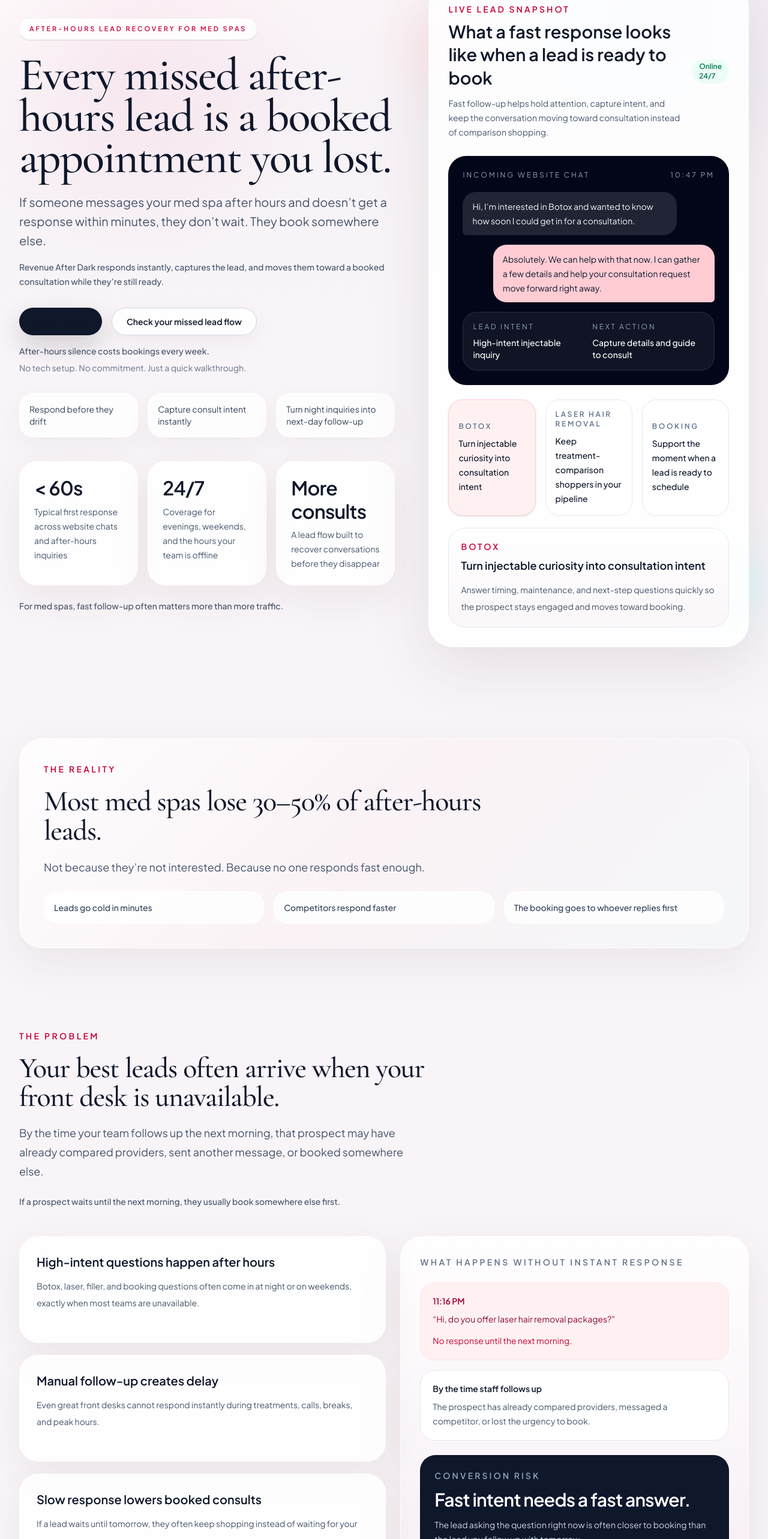
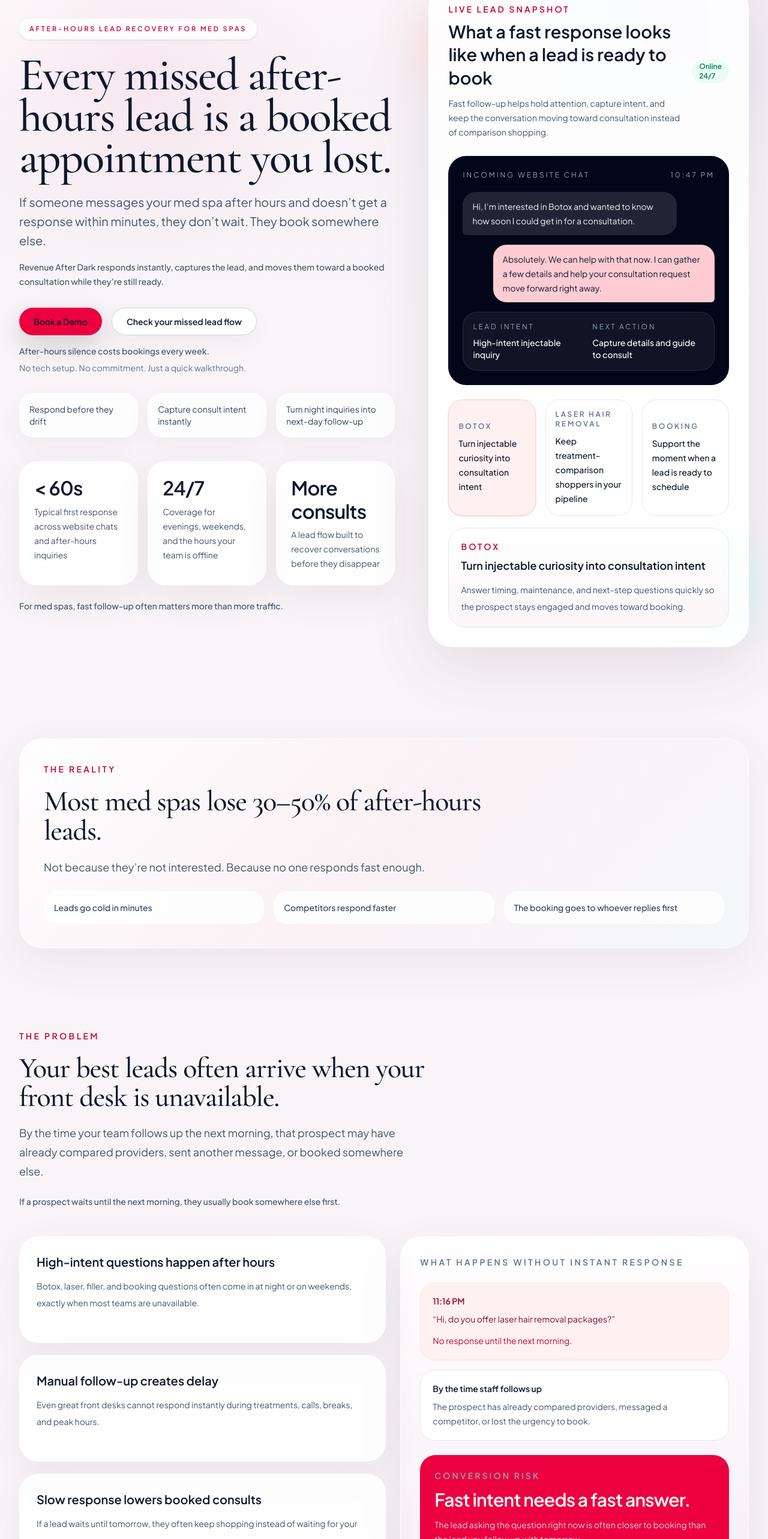
Before and after one commit to tryshone-dev/lead-system-site, a React (Vite) app: page / in a window 1280 px wide. Shown: the part 232-2798 px from the top of the page at 60% size. Built offline with nearby package versions, Linux system fonts and the light colour scheme.

Commit message:
fix button color

```diff
--- a/src/App.jsx
+++ b/src/App.jsx
@@ -569,7 +569,7 @@ export default function App() {
                   </div>
                 </div>
 
-                <div className="mt-6 rounded-[26px] bg-slate-900 p-6 text-white">
+                <div className="mt-6 rounded-[26px] bg-rose-600 p-6 text-white">
                   <p className="text-sm font-semibold uppercase tracking-[0.22em] text-slate-400">Conversion Risk</p>
                   <p className="mt-3 text-3xl font-semibold tracking-tight">Fast intent needs a fast answer.</p>
                   <p className="mt-3 text-sm leading-6 text-slate-300">
--- a/src/components/PrimaryButton.jsx
+++ b/src/components/PrimaryButton.jsx
@@ -4,7 +4,7 @@ export function PrimaryButton({ href, children, className = "" }) {
   return (
     <a
       href={href}
-      className={`inline-flex items-center justify-center rounded-full bg-slate-900 px-6 py-3 text-sm font-semibold text-white shadow-[0_16px_40px_rgba(32,24,31,0.18)] transition hover:-translate-y-0.5 hover:bg-slate-800 ${className}`}
+      className={`inline-flex items-center justify-center rounded-full bg-rose-600 px-6 py-3 text-sm font-semibold text-white shadow-[0_16px_40px_rgba(32,24,31,0.18)] transition hover:-translate-y-0.5 hover:bg-slate-800 ${className}`}
     >
       {label}
     </a>
```
